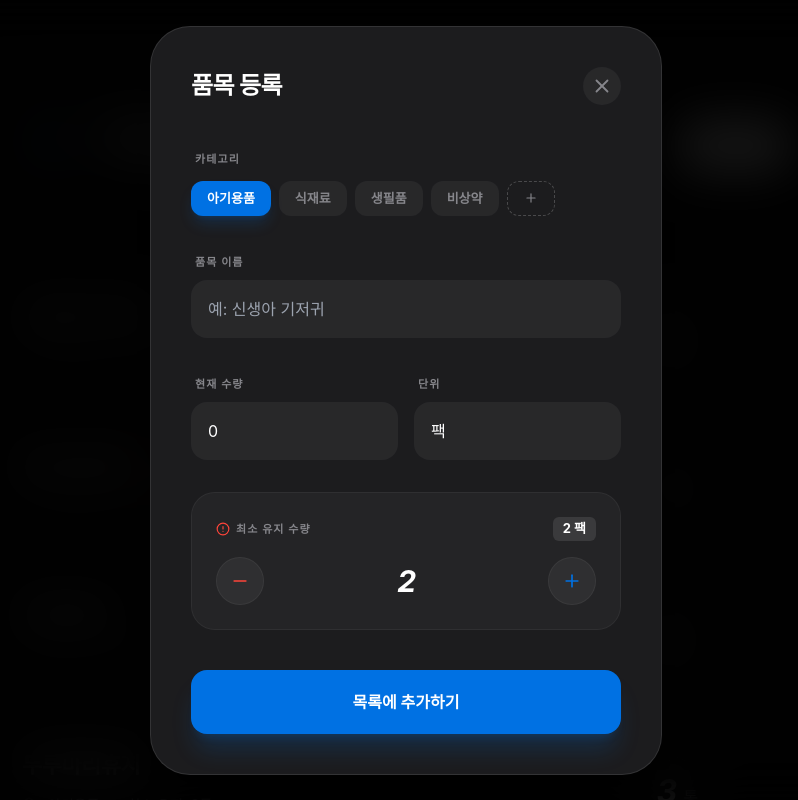
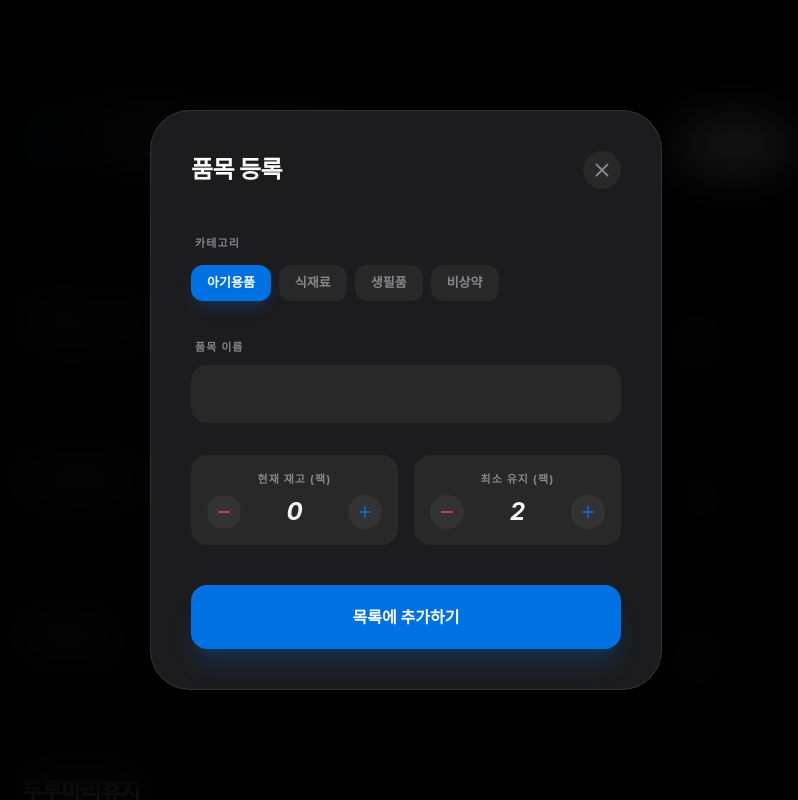
Before and after one commit to hyeoni2/home-inventory, a Next.js app: page / in a window 1280 px wide. Both pictures are taken after a click on the button "품목 추가". Shown: the top 800 px of the page, without its empty margins (234-1032 px from the left). Built offline with nearby package versions, Linux system fonts and the light colour scheme.

Commit message:
품목 수정 기능 및 수량 조절 버튼 추가 완료

```diff
--- a/pages/index.js
+++ b/pages/index.js
@@ -1,27 +1,30 @@
 import { useState } from 'react';
 import fs from 'fs';
 import path from 'path';
-import { Plus, Trash2, Package, X, AlertCircle, Home as HomeIcon, Check, Minus, Plus as PlusIcon } from 'lucide-react';
+import { Plus, Trash2, Package, X, AlertCircle, Home as HomeIcon, Check, Minus, Plus as PlusIcon, Edit3 } from 'lucide-react';
 
 export async function getServerSideProps() {
   const filePath = path.join(process.cwd(), 'data', 'inventory.md');
   const rawContent = fs.readFileSync(filePath, 'utf8');
   const rows = rawContent.split('\n').filter(line => line.includes('|') && !line.includes('---') && !line.startsWith('#'));
-  const data = rows.slice(1).map(row => {
+  const data = rows.slice(1).map((row, index) => {
     const cols = row.split('|').map(c => c.trim()).filter(Boolean);
-    return { name: cols[0].replace(/\*\*/g, ''), category: cols[1], current: parseInt(cols[2]) || 0, min: parseInt(cols[3]) || 1, unit: cols[4], status: cols[5] };
+    return { id: index, name: cols[0].replace(/\*\*/g, ''), category: cols[1], current: parseInt(cols[2]) || 0, min: parseInt(cols[3]) || 1, unit: cols[4], status: cols[5] };
   });
   return { props: { initialData: data } };
 }
 
 export default function Home({ initialData }) {
   const [items, setItems] = useState(initialData);
-  const [isAddModalOpen, setIsAddModalOpen] = useState(false);
+  const [isModalOpen, setIsModalOpen] = useState(false);
+  const [editingId, setEditingId] = useState(null); // 수정 중인 아이템 ID
   const [deleteIndex, setDeleteIndex] = useState(null);
   const [categories, setCategories] = useState(['아기용품', '식재료', '생필품', '비상약']);
   const [newCatInput, setNewCatInput] = useState('');
   const [isAddingCat, setIsAddingCat] = useState(false);
-  const [newItem, setNewItem] = useState({ name: '', category: '아기용품', current: 0, min: 2, unit: '팩' });
+
+  const initialForm = { name: '', category: '아기용품', current: 0, min: 2, unit: '팩' };
+  const [formData, setFormData] = useState(initialForm);
 
   const saveToFile = async (updatedItems) => {
     let mdContent = `# 📦 우리집 재고 현황 (구리 두산)\n\n| 품목 | 카테고리 | 현재 | 최소 | 단위 | 상태 |\n| :--- | :--- | :---: | :---: | :--- | :--- |\n`;
@@ -34,14 +37,31 @@ export default function Home({ initialData }) {
       headers: { 'Content-Type': 'application/json' },
       body: JSON.stringify({ content: mdContent }),
     });
-    setItems(updatedItems);
+    setItems(updatedItems.map((item, idx) => ({ ...item, id: idx })));
   };
 
-  const addItem = () => {
-    if (!newItem.name) return;
-    saveToFile([...items, newItem]);
-    setIsAddModalOpen(false);
-    setNewItem({ ...newItem, name: '', current: 0 });
+  // 모달 열기 (추가/수정 공용)
+  const openModal = (item = null) => {
+    if (item) {
+      setFormData({ ...item });
+      setEditingId(item.id);
+    } else {
+      setFormData(initialForm);
+      setEditingId(null);
+    }
+    setIsModalOpen(true);
+  };
+
+  const handleSave = () => {
+    if (!formData.name) return;
+    let updated;
+    if (editingId !== null) {
+      updated = items.map(item => item.id === editingId ? formData : item);
+    } else {
+      updated = [...items, formData];
+    }
+    saveToFile(updated);
+    setIsModalOpen(false);
   };
 
   const confirmDelete = () => {
@@ -53,10 +73,9 @@ export default function Home({ initialData }) {
     <div className="min-h-screen bg-[#0a0a0a] text-[#f5f5f7] p-6 md:p-20 font-[-apple-system,system-ui,sans-serif] antialiased">
       <div className="max-w-3xl mx-auto">
 
-        {/* 헤더 */}
         <header className="flex justify-between items-end mb-24 pb-8 border-b border-white/5">
           <div className="space-y-4">
-            <p className="text-[12px] font-bold text-[#86868b] tracking-[0.3em] pl-1.5 opacity-60 uppercase">Guri Doosan Dashboard</p>
+            <p className="text-[12px] font-bold text-[#86868b] tracking-[0.3em] pl-1.5 opacity-60 uppercase tracking-tighter italic">Guri Doosan Dashboard</p>
             <div className="flex items-center gap-5">
               <div className="w-14 h-14 bg-[#1c1c1e] rounded-2xl flex items-center justify-center border border-white/5 shadow-2xl">
                 <HomeIcon size={30} className="text-[#0071e3]" />
@@ -64,16 +83,15 @@ export default function Home({ initialData }) {
               <h1 className="text-4xl font-bold tracking-tight text-white">우리집 재고관리<span className="text-[#0071e3]">.</span></h1>
             </div>
           </div>
-          <button onClick={() => setIsAddModalOpen(true)} className="bg-white text-black px-7 py-3.5 rounded-full text-[14px] font-bold hover:scale-105 transition-all active:scale-95 shadow-lg shadow-white/5">품목 추가</button>
+          <button onClick={() => openModal()} className="bg-white text-black px-7 py-3.5 rounded-full text-[14px] font-bold hover:scale-105 transition-all active:scale-95 shadow-lg">품목 추가</button>
         </header>
 
-        {/* 리스트 영역 */}
         <div className="space-y-10">
           {items.map((item, idx) => (
             <div key={idx} className="group relative border-b border-white/10 pb-10 flex items-center justify-between transition-all">
               <div className="flex-1">
                 <div className="flex items-center gap-4 mb-3">
-                  <h3 className="text-[22px] font-bold tracking-tight text-white group-hover:text-[#0071e3] transition-colors">{item.name}</h3>
+                  <h3 className="text-[22px] font-bold tracking-tight text-white group-hover:text-[#0071e3] transition-colors cursor-pointer" onClick={() => openModal(item)}>{item.name}</h3>
                   {item.current <= item.min && (
                     <span className="bg-[#ff453a]/15 text-[#ff453a] text-[10px] font-black px-2.5 py-1 rounded-full border border-[#ff453a]/30 shadow-lg shadow-[#ff453a]/10">부족</span>
                   )}
@@ -85,90 +103,78 @@ export default function Home({ initialData }) {
                   <span>최소 유지: {item.min}{item.unit}</span>
                 </div>
               </div>
-              <div className="flex items-center gap-14 text-right">
+              <div className="flex items-center gap-8 text-right">
                 <div>
                   <span className="block text-[11px] font-bold text-[#48484a] uppercase tracking-widest mb-1">현재 재고</span>
                   <span className="text-[32px] font-bold text-white italic">{item.current}<span className="text-[16px] text-[#86868b] ml-1.5 font-normal not-italic">{item.unit}</span></span>
                 </div>
-                <button onClick={() => setDeleteIndex(idx)} className="opacity-0 group-hover:opacity-100 p-2 text-[#48484a] hover:text-[#ff453a] transition-all"><Trash2 size={20} /></button>
+                <div className="flex flex-col gap-2 opacity-0 group-hover:opacity-100 transition-all">
+                  <button onClick={() => openModal(item)} className="p-2 text-[#86868b] hover:text-[#0071e3]"><Edit3 size={18} /></button>
+                  <button onClick={() => setDeleteIndex(idx)} className="p-2 text-[#48484a] hover:text-[#ff453a]"><Trash2 size={18} /></button>
+                </div>
               </div>
             </div>
           ))}
         </div>
 
-        {/* ➕ [최종] 밸런스 잡힌 품목 등록 모달 */}
-        {isAddModalOpen && (
+        {isModalOpen && (
           <div className="fixed inset-0 z-50 flex items-center justify-center bg-black/90 backdrop-blur-xl p-6">
             <div className="bg-[#1c1c1e] border border-white/10 w-full max-w-lg rounded-[2.5rem] p-10 shadow-2xl animate-in zoom-in-95 duration-200">
-
               <div className="flex justify-between items-center mb-10">
-                <h2 className="text-2xl font-bold text-white tracking-tight">품목 등록</h2>
-                <button onClick={() => setIsAddModalOpen(false)} className="text-[#86868b] hover:text-white p-2 bg-white/5 rounded-full transition-colors"><X size={22}/></button>
+                <h2 className="text-2xl font-bold text-white tracking-tight">{editingId !== null ? '품목 수정' : '품목 등록'}</h2>
+                <button onClick={() => setIsModalOpen(false)} className="text-[#86868b] hover:text-white p-2 bg-white/5 rounded-full"><X size={22}/></button>
               </div>
 
               <div className="space-y-8">
-                {/* 카테고리 선택 */}
                 <div className="space-y-3">
                   <label className="text-[11px] font-bold text-[#86868b] uppercase tracking-widest ml-1">카테고리</label>
                   <div className="flex flex-wrap gap-2">
                     {categories.map((cat) => (
-                      <button key={cat} onClick={() => setNewItem({...newItem, category: cat})} className={`px-4 py-2 rounded-xl text-[13px] font-bold transition-all ${newItem.category === cat ? 'bg-[#0071e3] text-white shadow-lg shadow-[#0071e3]/20' : 'bg-white/5 text-[#86868b] hover:bg-white/10'}`}>{cat}</button>
+                      <button key={cat} onClick={() => setFormData({...formData, category: cat})} className={`px-4 py-2 rounded-xl text-[13px] font-bold transition-all ${formData.category === cat ? 'bg-[#0071e3] text-white shadow-lg shadow-[#0071e3]/20' : 'bg-white/5 text-[#86868b] hover:bg-white/10'}`}>{cat}</button>
                     ))}
-                    <button onClick={() => setIsAddingCat(true)} className="px-4 py-2 rounded-xl border border-dashed border-white/20 text-[#86868b] text-[13px] hover:border-white/40"><Plus size={14}/></button>
                   </div>
                 </div>
 
-                {/* 품목 이름 */}
                 <div className="space-y-2">
                   <label className="text-[11px] font-bold text-[#86868b] uppercase tracking-widest ml-1">품목 이름</label>
-                  <input type="text" value={newItem.name} onChange={(e) => setNewItem({...newItem, name: e.target.value})} className="w-full bg-white/5 rounded-2xl p-4 text-[16px] text-white focus:outline-none focus:ring-2 focus:ring-[#0071e3]/40 transition-all border border-transparent" placeholder="예: 신생아 기저귀" />
+                  <input type="text" value={formData.name} onChange={(e) => setFormData({...formData, name: e.target.value})} className="w-full bg-white/5 rounded-2xl p-4 text-[16px] text-white focus:outline-none border border-transparent" />
                 </div>
 
-                {/* 수량 및 단위 */}
                 <div className="grid grid-cols-2 gap-4">
-                  <div className="space-y-2">
-                    <label className="text-[11px] font-bold text-[#86868b] uppercase tracking-widest ml-1">현재 수량</label>
-                    <input type="number" value={newItem.current} onChange={(e) => setNewItem({...newItem, current: parseInt(e.target.value) || 0})} className="w-full bg-white/5 rounded-2xl p-4 text-[16px] text-white focus:outline-none border border-transparent" />
+                  <div className="space-y-2 text-center bg-white/5 rounded-2xl p-4">
+                    <label className="text-[11px] font-bold text-[#86868b] uppercase tracking-widest block mb-2">현재 재고 ({formData.unit})</label>
+                    <div className="flex items-center justify-between">
+                      <button onClick={() => setFormData(p => ({...p, current: Math.max(0, p.current - 1)}))} className="p-2 bg-white/5 rounded-full text-[#ff453a]"><Minus size={18}/></button>
+                      <span className="text-2xl font-bold italic">{formData.current}</span>
+                      <button onClick={() => setFormData(p => ({...p, current: p.current + 1}))} className="p-2 bg-white/5 rounded-full text-[#0071e3]"><PlusIcon size={18}/></button>
+                    </div>
                   </div>
-                  <div className="space-y-2">
-                    <label className="text-[11px] font-bold text-[#86868b] uppercase tracking-widest ml-1">단위</label>
-                    <input type="text" value={newItem.unit} onChange={(e) => setNewItem({...newItem, unit: e.target.value})} className="w-full bg-white/5 rounded-2xl p-4 text-[16px] text-white focus:outline-none border border-transparent" placeholder="팩, 개, 통" />
-                  </div>
-                </div>
-
-                {/* 최소 수량 조절 - 정돈된 디자인 */}
-                <div className="bg-[#2c2c2e]/50 rounded-[1.5rem] p-6 border border-white/5">
-                  <div className="flex justify-between items-center mb-4">
-                    <label className="text-[11px] font-bold text-[#86868b] uppercase tracking-widest flex items-center gap-1.5">
-                      <AlertCircle size={14} className="text-[#ff453a]"/> 최소 유지 수량
-                    </label>
-                    <span className="text-[13px] font-bold text-white bg-white/10 px-2.5 py-0.5 rounded-md">{newItem.min} {newItem.unit}</span>
-                  </div>
-                  <div className="flex items-center gap-4">
-                    <button onClick={() => setNewItem(p => ({...p, min: Math.max(0, p.min - 1)}))} className="w-12 h-12 rounded-full bg-white/5 flex items-center justify-center text-[#ff453a] hover:bg-white/10 transition-all border border-white/5"><Minus size={20} /></button>
-                    <div className="flex-1 text-center text-3xl font-bold tracking-tighter text-white italic">{newItem.min}</div>
-                    <button onClick={() => setNewItem(p => ({...p, min: p.min + 1}))} className="w-12 h-12 rounded-full bg-white/5 flex items-center justify-center text-[#0071e3] hover:bg-white/10 transition-all border border-white/5"><PlusIcon size={20} /></button>
+                  <div className="space-y-2 text-center bg-white/5 rounded-2xl p-4">
+                    <label className="text-[11px] font-bold text-[#86868b] uppercase tracking-widest block mb-2">최소 유지 ({formData.unit})</label>
+                    <div className="flex items-center justify-between">
+                      <button onClick={() => setFormData(p => ({...p, min: Math.max(0, p.min - 1)}))} className="p-2 bg-white/5 rounded-full text-[#ff453a]"><Minus size={18}/></button>
+                      <span className="text-2xl font-bold italic">{formData.min}</span>
+                      <button onClick={() => setFormData(p => ({...p, min: p.min + 1}))} className="p-2 bg-white/5 rounded-full text-[#0071e3]"><PlusIcon size={18}/></button>
+                    </div>
                   </div>
                 </div>
               </div>
 
-              <button onClick={addItem} className="w-full bg-[#0071e3] text-white font-bold py-5 rounded-2xl mt-10 text-[16px] hover:bg-[#0077ed] transition-all shadow-xl shadow-[#0071e3]/20 active:scale-[0.98]">
-                목록에 추가하기
+              <button onClick={handleSave} className="w-full bg-[#0071e3] text-white font-bold py-5 rounded-2xl mt-10 text-[16px] shadow-xl shadow-[#0071e3]/20 active:scale-[0.98]">
+                {editingId !== null ? '변경사항 저장하기' : '목록에 추가하기'}
               </button>
             </div>
           </div>
         )}
 
-        {/* 삭제 확인 모달 */}
         {deleteIndex !== null && (
           <div className="fixed inset-0 z-[60] flex items-center justify-center bg-black/80 backdrop-blur-xl p-6">
-            <div className="bg-[#1c1c1e] w-full max-w-sm rounded-[32px] p-10 text-center border border-white/10 shadow-2xl animate-in zoom-in-95 duration-200">
+            <div className="bg-[#1c1c1e] w-full max-w-sm rounded-[32px] p-10 text-center border border-white/10 shadow-2xl">
               <div className="w-16 h-16 bg-[#ff453a]/10 text-[#ff453a] rounded-full flex items-center justify-center mx-auto mb-8 border border-[#ff453a]/20"><AlertCircle size={32} /></div>
-              <h2 className="text-[20px] font-bold mb-3 text-white tracking-tight">정말 삭제하시겠습니까?</h2>
-              <p className="text-[#86868b] text-[15px] mb-10 leading-relaxed px-4">선택한 항목이 목록에서 영구히 삭제됩니다.</p>
+              <h2 className="text-[20px] font-bold mb-3 text-white">정말 삭제하시겠습니까?</h2>
               <div className="flex flex-col gap-3">
-                <button onClick={confirmDelete} className="py-4 bg-[#ff453a] text-white rounded-2xl font-semibold text-[15px] hover:bg-[#ff3b30] transition-colors shadow-lg shadow-[#ff453a]/20">삭제</button>
-                <button onClick={() => setDeleteIndex(null)} className="py-4 text-[#0071e3] font-semibold text-[15px] hover:text-[#0a84ff]">취소</button>
+                <button onClick={confirmDelete} className="py-4 bg-[#ff453a] text-white rounded-2xl font-semibold hover:bg-[#ff3b30]">삭제</button>
+                <button onClick={() => setDeleteIndex(null)} className="py-4 text-[#0071e3] font-semibold">취소</button>
               </div>
             </div>
           </div>
@@ -177,7 +183,6 @@ export default function Home({ initialData }) {
         <footer className="mt-40 mb-10 text-center py-10 border-t border-white/5 opacity-40">
           <p className="text-[11px] text-[#86868b] font-medium tracking-[0.3em] uppercase">Olle Dashboard · Guri Doosan · 2026</p>
         </footer>
-
       </div>
     </div>
   );
```
